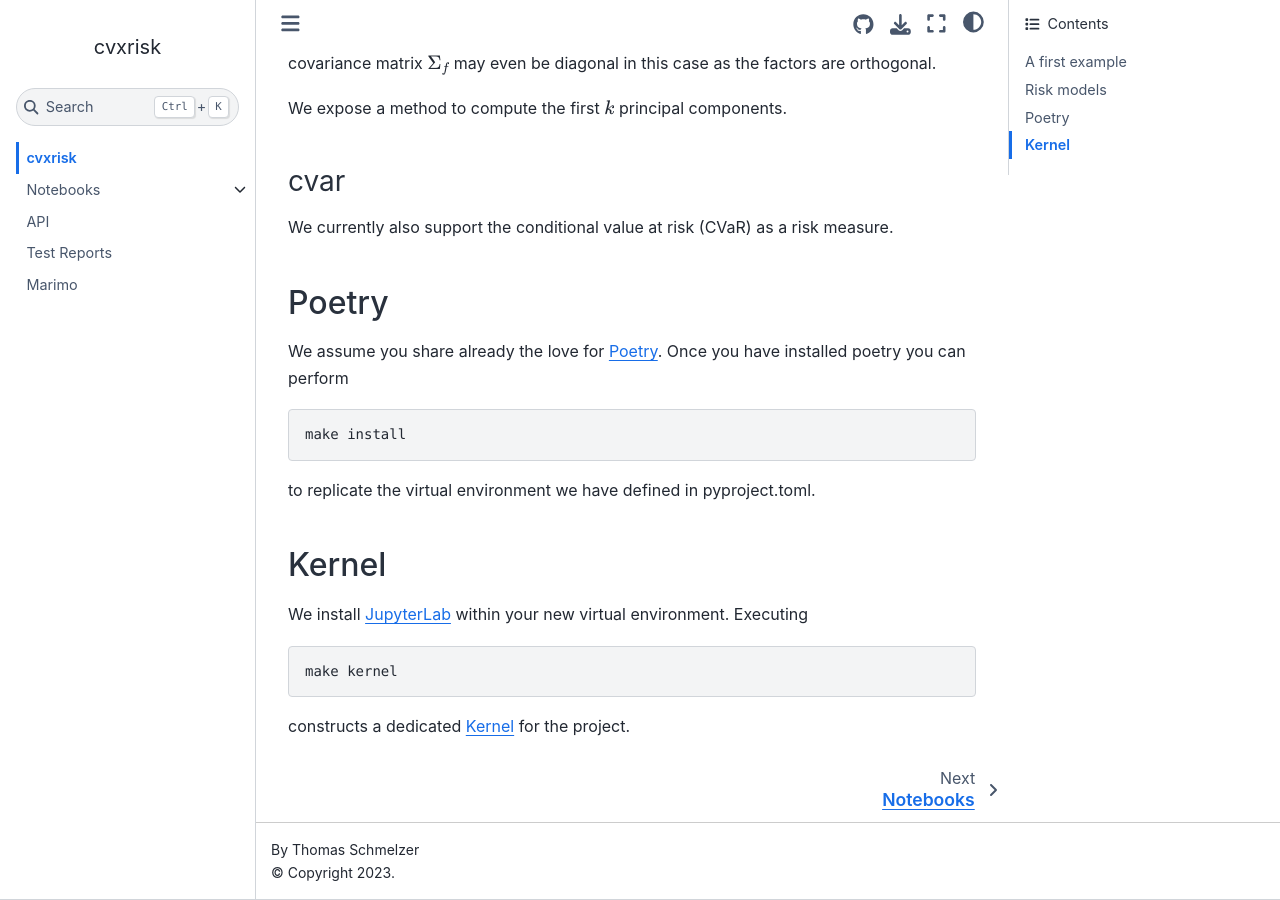
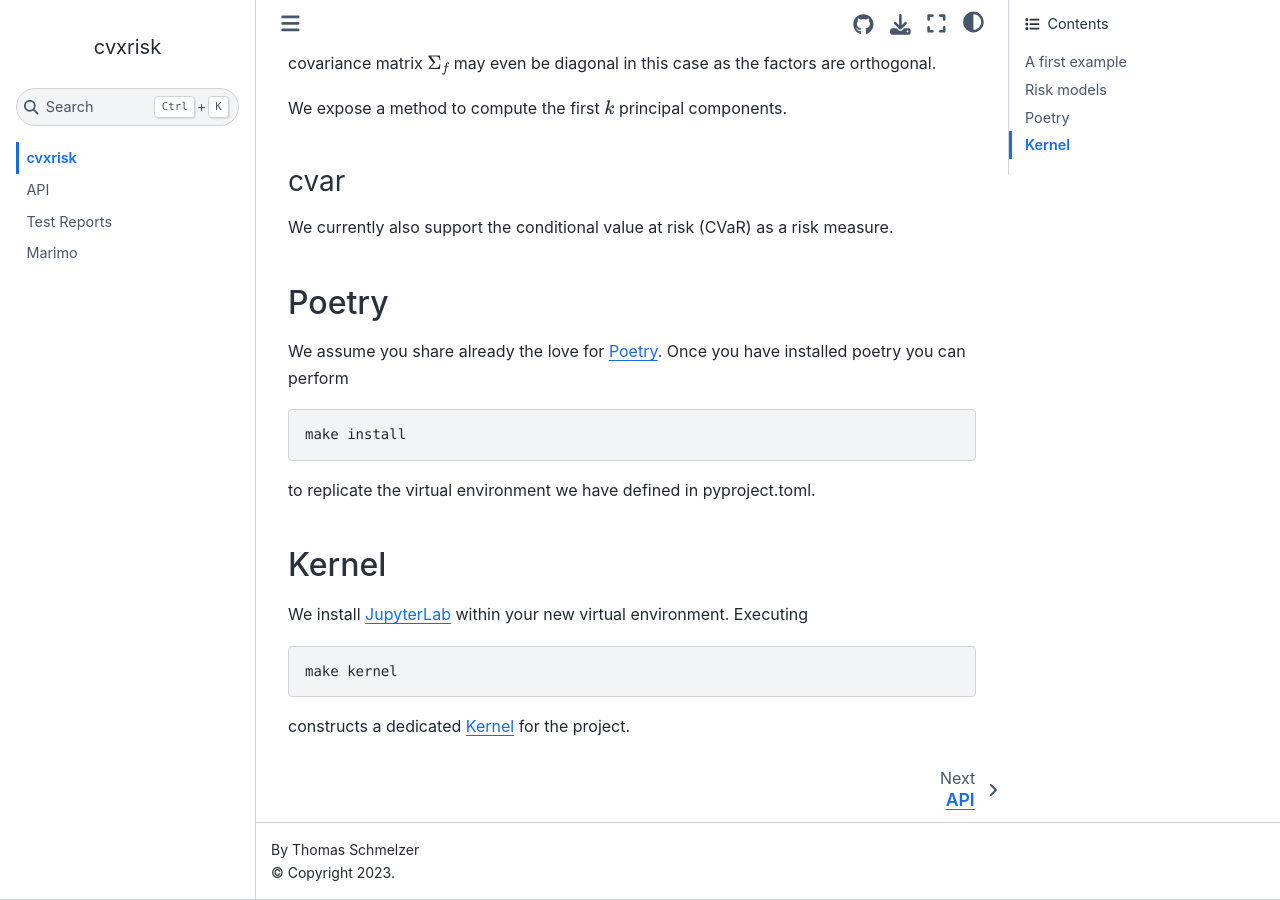
Before and after one commit to cvxgrp/cvxrisk, a Jupyter Book: the page built from book/docs/index.md, in a window 1280 px wide and 900 px high, scrolled down 2420 px. Built offline with Jupyter Book 1.0.4 settings and Sphinx 7.4.7 and the Sphinx Book theme 1.1.4, drawn with Linux system fonts in a browser that asks for light colours; comment, search, counter and statistics services are not loaded; some of the changed lines change nothing that is shown.

Commit message:
export to html

```diff
--- a/book/_toc.yml
+++ b/book/_toc.yml
@@ -3,9 +3,9 @@
 format: jb-book
 root: docs/index
 chapters:
-    - file: docs/nb
-      sections:
-        - glob: docs/notebooks/*
+    #- file: docs/nb
+    #  sections:
+    #    - glob: docs/notebooks/*
     - file: docs/api
     - file: docs/reports
     - file: docs/marimo
```
